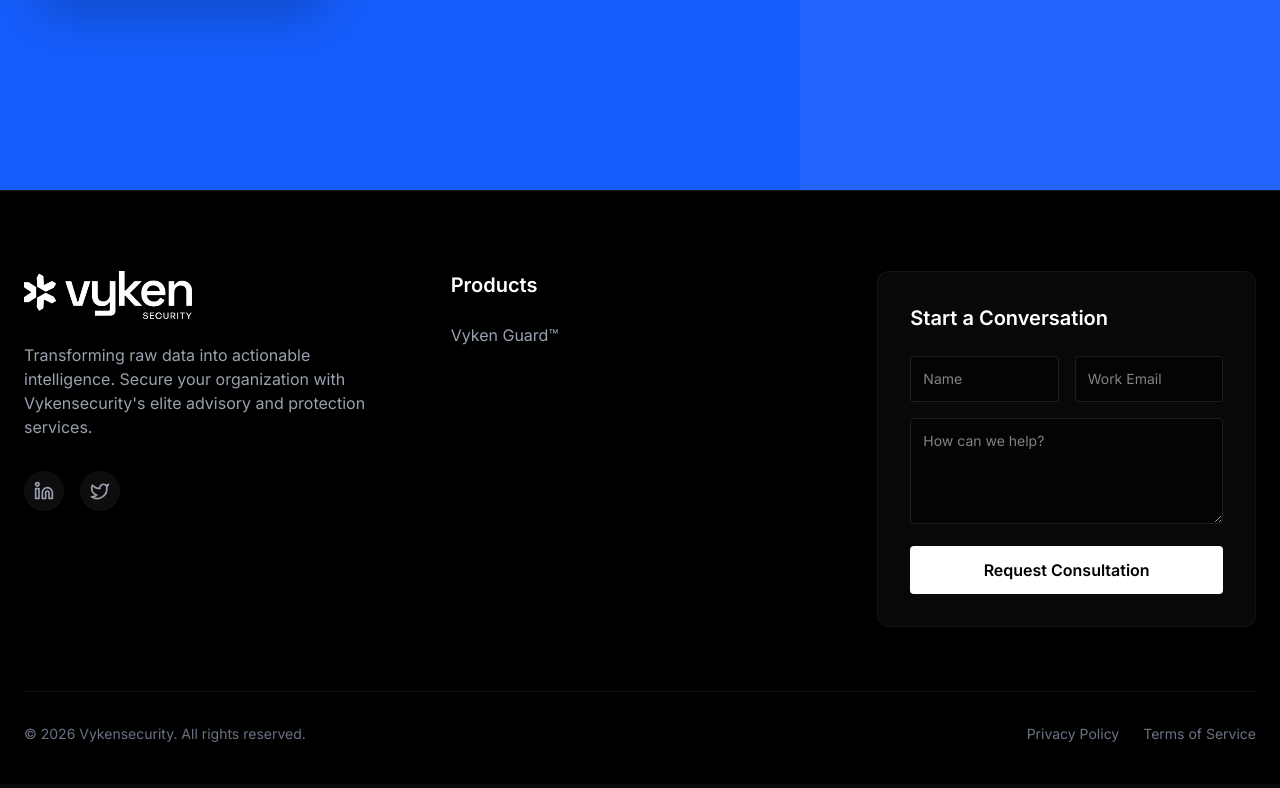
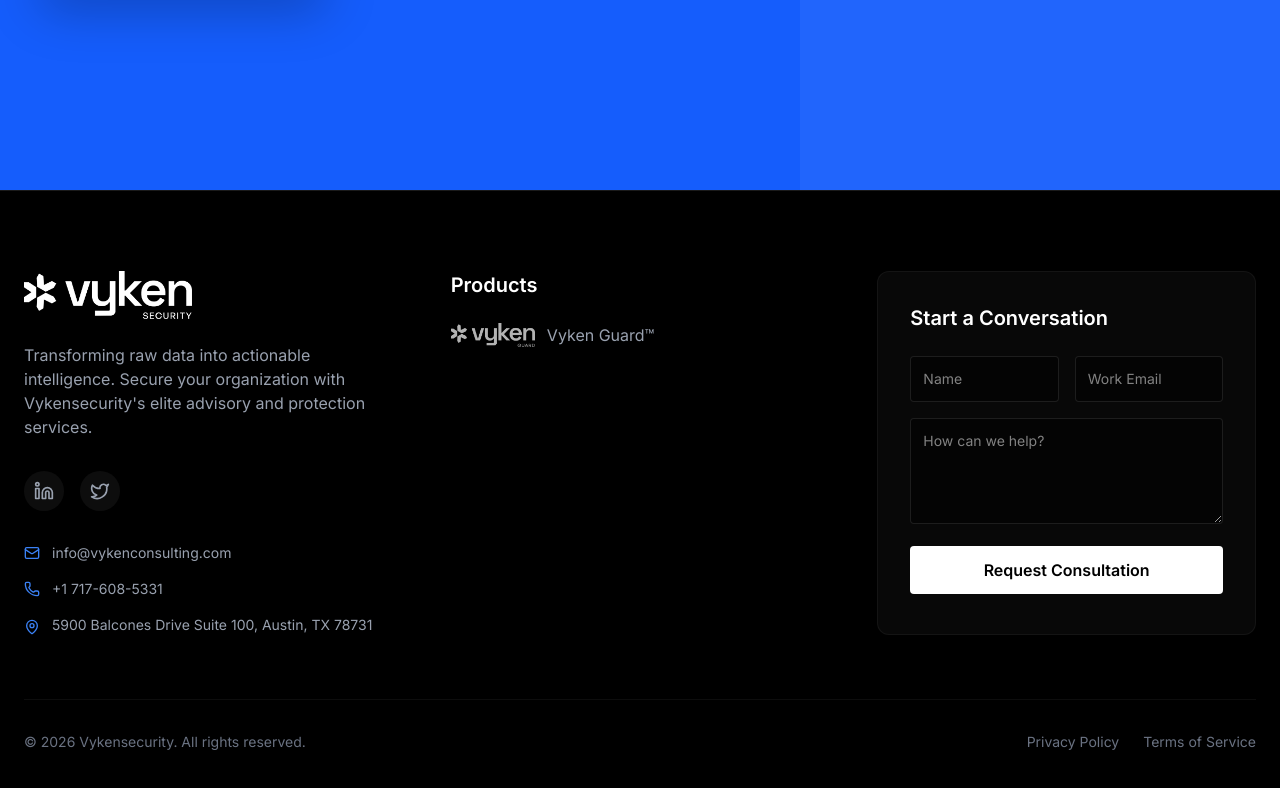
Before and after one commit to aderounmu/Vyzken-webite-v1, a React (Vite) app: page /vyken-guard in a window 1280 px wide. Shown: the part 6875-7663 px from the top of the page. Built offline with nearby package versions, Linux system fonts and the light colour scheme.

Commit message:
feat: Enhance Footer component with contact information and new product link

```diff
--- a/src/components/Footer.tsx
+++ b/src/components/Footer.tsx
@@ -1,13 +1,14 @@
 import React from 'react';
-import { Mail, Linkedin, Twitter } from 'lucide-react';
+import { Mail, Linkedin, Twitter, Phone, MapPin } from 'lucide-react';
 import { Link } from 'react-router-dom';
 import Logo from "@/assets/vyken_security.png"
+import GuardLogo from "@/assets/vyken_guard.png"
 
 const Footer: React.FC = () => {
   return (
     <footer id="contact" className="bg-black border-t border-white/10 pt-20 pb-10">
       <div className="max-w-7xl mx-auto px-6">
-        <div className="grid grid-cols-1 lg:grid-cols-3 gap-12 mb-16">
+        <div className="grid grid-cols-1 md:grid-cols-2 lg:grid-cols-3 gap-12 mb-16">
           <div>
             <div className="flex items-center mb-6">
               <img
@@ -19,7 +20,7 @@ const Footer: React.FC = () => {
             <p className="text-gray-400 max-w-md mb-8">
               Transforming raw data into actionable intelligence. Secure your organization with Vykensecurity's elite advisory and protection services.
             </p>
-            <div className="flex gap-4">
+            <div className="flex gap-4 mb-8">
               <a href="#" className="w-10 h-10 rounded-full bg-white/5 flex items-center justify-center hover:bg-white/10 hover:text-primary transition-colors text-gray-400">
                 <Linkedin size={20} />
               </a>
@@ -27,13 +28,34 @@ const Footer: React.FC = () => {
                 <Twitter size={20} />
               </a>
             </div>
+            <ul className="space-y-4 text-gray-400 text-sm">
+              <li className="flex items-center gap-3">
+                <Mail size={16} className="text-primary" />
+                <a href="mailto:info@vykenconsulting.com" className="hover:text-white transition-colors">info@vykenconsulting.com</a>
+              </li>
+              <li className="flex items-center gap-3">
+                <Phone size={16} className="text-primary" />
+                <a href="tel:+17176085331" className="hover:text-white transition-colors">+1 717-608-5331</a>
+              </li>
+              <li className="flex items-start gap-3">
+                <MapPin size={16} className="text-primary mt-1 shrink-0" />
+                <span>5900 Balcones Drive Suite 100, Austin, TX 78731</span>
+              </li>
+            </ul>
           </div>
 
           <div>
             <h3 className="text-xl font-semibold mb-6">Products</h3>
             <ul className="space-y-4">
               <li>
-                <Link to="/vyken-guard" className="text-gray-400 hover:text-primary transition-colors">Vyken Guard™</Link>
+                <Link to="/vyken-guard" className="flex items-center gap-3 text-gray-400 hover:text-primary transition-colors group">
+                  <img
+                    src={GuardLogo}
+                    alt="Vyken Guard"
+                    className="h-6 w-auto opacity-70 group-hover:opacity-100 transition-opacity"
+                  />
+                  <span>Vyken Guard™</span>
+                </Link>
               </li>
               {/* <li>
                 <span className="text-gray-600 cursor-not-allowed">Vyken Consults (Coming Soon)</span>
```
